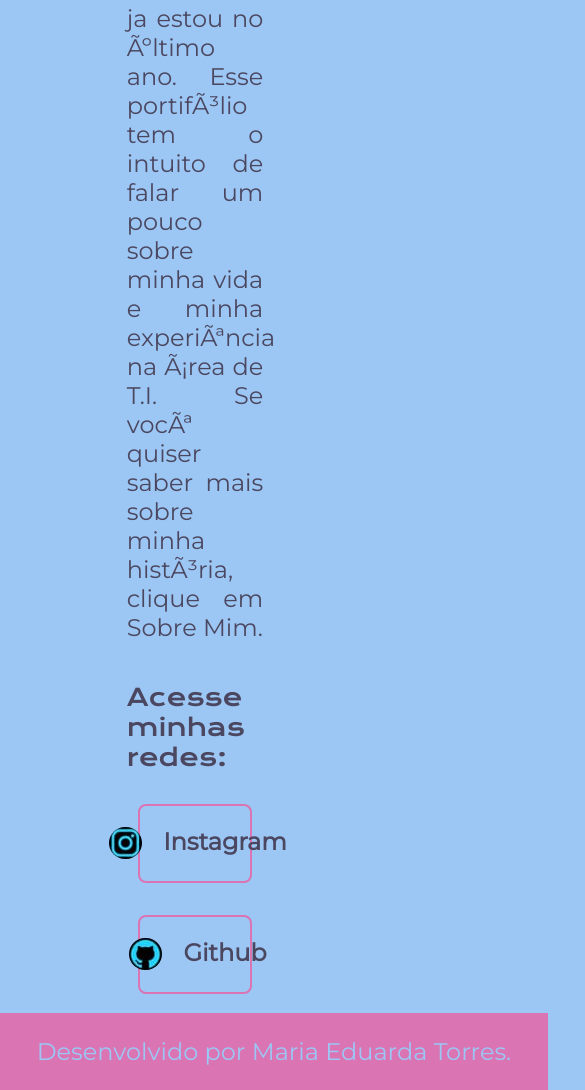
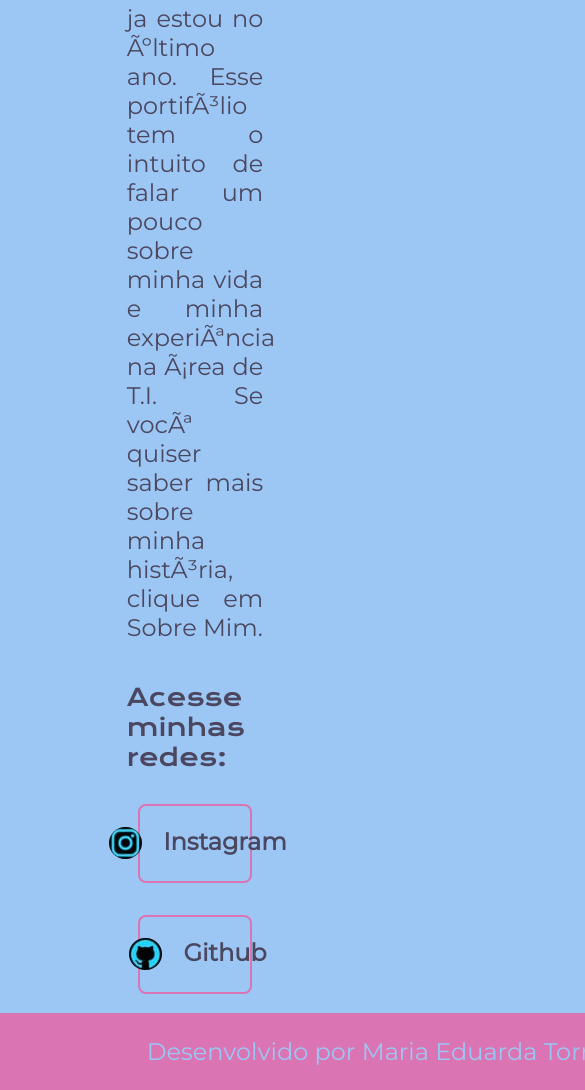
Before and after one commit to MariaEduardaTorres-23/Responsividade, a plain HTML site: page index.html in a window 390 px wide. Shown: the part 998-2088 px from the top of the page, 585 px wide, since content can reach past the window. Drawn offline with nearby package versions, Linux system fonts and the light colour scheme.

Commit message:
Update style.css

```diff
--- a/style.css
+++ b/style.css
@@ -29,7 +29,7 @@
     }
 
     .rodape {
-        width: 500px;
+        width: 720px;
     }
 }
 
```
